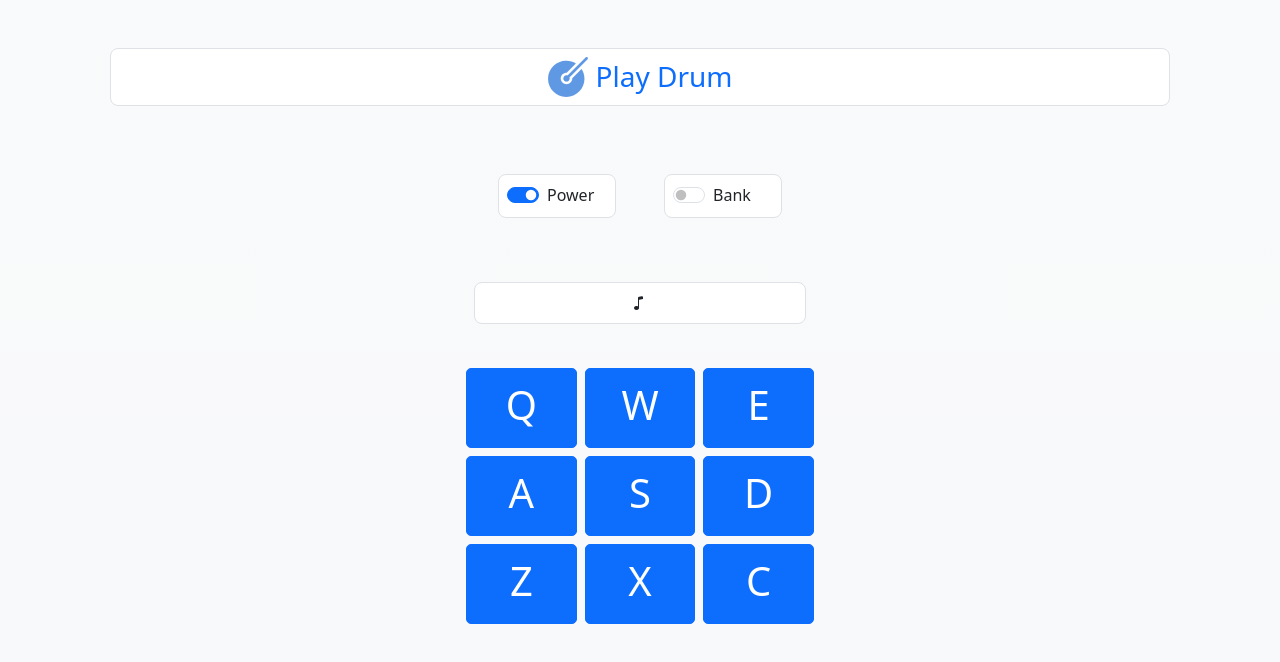
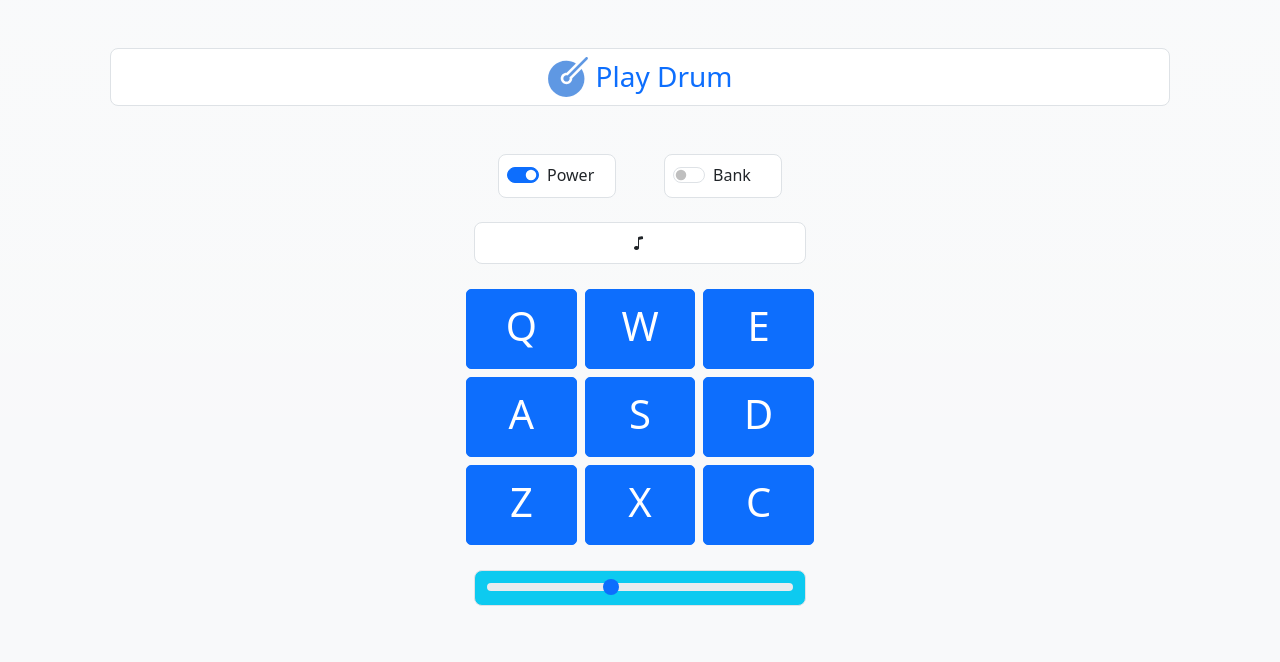
Before and after one commit to forhadakhan/play-drum, a React (Vite) app: page / in a window 1280 px wide. Shown: the top 662 px of the page. Built offline with nearby package versions, Linux system fonts and the light colour scheme.

Commit message:
Feature Added: Volume range

```diff
--- a/src/components/DrumMachine.jsx
+++ b/src/components/DrumMachine.jsx
@@ -9,6 +9,17 @@ const DrumMachine = () => {
 
     const [powerSwitchChecked, setPowerSwitchChecked] = useState(true);
     const [bankSwitchChecked, setBankSwitchChecked] = useState(false);
+    const [volume, setVolume] = useState(40);
+
+    window.onload = function () {
+        // Default audio volume set to 40 when the page load
+        const audioElements = document.querySelectorAll('audio');
+        audioElements.forEach((audio) => {
+            audio.volume = 40 / 100;
+        });
+        // ...
+    };
+
 
     const handlePowerChange = () => {
         setPowerSwitchChecked(!powerSwitchChecked);
@@ -62,12 +73,14 @@ const DrumMachine = () => {
     };
 
     const handleClick = (event) => {
+        if (powerSwitchChecked) {
             const audio = event.currentTarget.querySelector('audio');
             if (audio) {
                 audio.currentTime = 0;
                 audio.play();
                 const audioId = audio.getAttribute('id');
                 updateDisplay(bankSwitchChecked ? str2[audioId] : str1[audioId]);
+            }
         }
     };
 
@@ -79,11 +92,22 @@ const DrumMachine = () => {
         }
     };
 
+
+    const handleVolumeChange = (event) => {
+        const newVolume = parseFloat(event.target.value);
+        const audioElements = document.querySelectorAll('audio');
+        audioElements.forEach((audio) => {
+            audio.volume = newVolume / 100;
+        });
+        setVolume(newVolume);
+        updateDisplay(`Volume: ${Math.round(newVolume)}`);
+    };
+
     return (
         <div id="drum-machine" className="container">
             <div className='d-flex flex-column align-items-center'>
-                    <div className="container pad-display">
-                        <div className="row ">
+                <div className="container pad-display" id="switched">
+                    <div className="row">
                         <div className="col bg-white m-4 p-2 border rounded-3">
                             <div className="form-check form-switch">
                                 <input className="form-check-input" type="checkbox" id="power" checked={powerSwitchChecked} onChange={handlePowerChange} />
@@ -102,7 +126,7 @@ const DrumMachine = () => {
                         </div>
                     </div>
                 </div>
-                    <div className='d-flex align-items-center justify-content-center bg-white p-2 border rounded-3 pad-display' id='string-display'>
+                <div className='d-flex mb-3 align-items-center justify-content-center bg-white p-2 border rounded-3 pad-display' id='string-display'>
                     <div>  <i className="bi bi-music-note">&nbsp;</i></div>
                     <div id="display"></div>
                 </div>
@@ -150,6 +174,9 @@ const DrumMachine = () => {
                         </div>
                     </div>
                 </div>
+                <div className='container bg-info mt-2 pt-1 border rounded-3 pad-display' id='volume'>
+                    <input type="range" min='0' max='100' name="volume" className="form-range" id="volume-control" value={volume} onChange={handleVolumeChange} />
+                </div>
             </div></div>
     );
 };
--- a/src/index.css
+++ b/src/index.css
@@ -25,11 +25,10 @@ body {
     width: 332px;
     height: 272px;
     display: inline-block;
-    margin: 20px;
+    margin: 5px 20px;
 }
 
 .pad-display {
     width: 332px;
     display: inline-block;
-    margin: 20px;
 }
```
Lines whose indentation alone changed are shown as unchanged.
